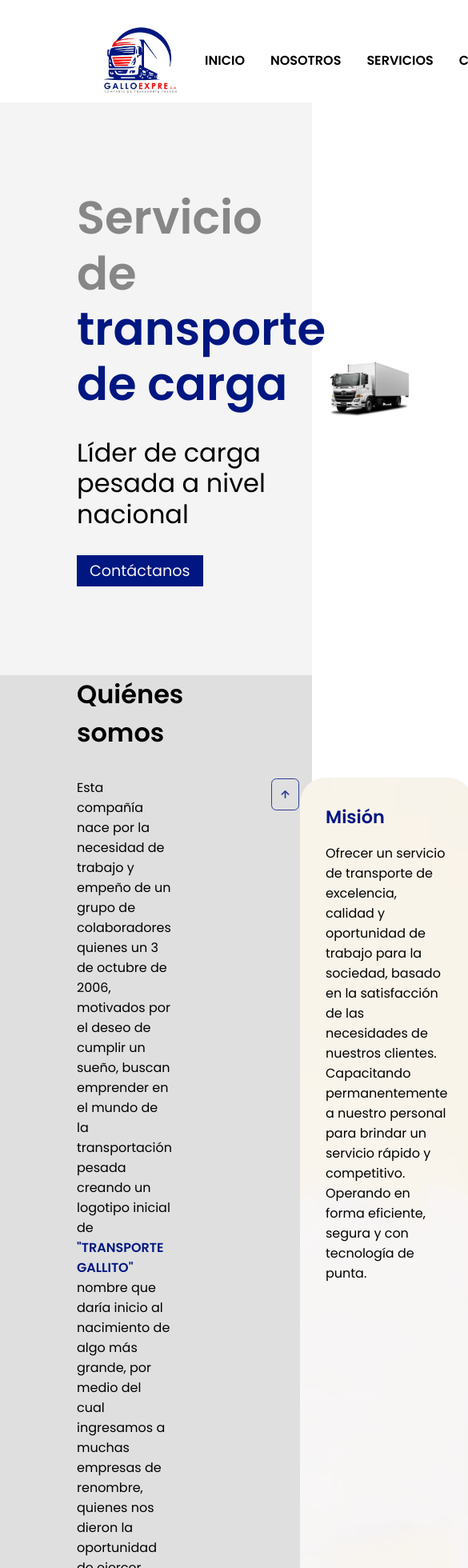
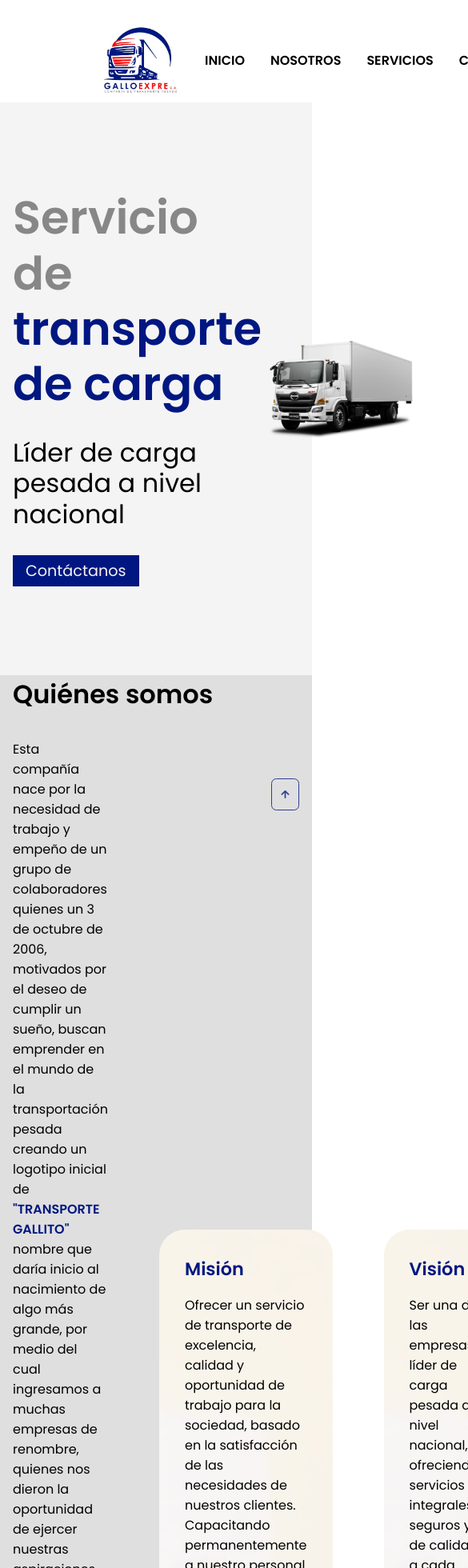
Before and after one commit to StalinAM/galloexpre, a React (Vite) app: page / in a window 390 px wide. Shown: the top 1960 px of the page at 80% size, 585 px wide, since content can reach past the window. Built offline with nearby package versions, Linux system fonts and the light colour scheme.

Commit message:
added media query

```diff
--- a/src/components/About.jsx
+++ b/src/components/About.jsx
@@ -10,24 +10,36 @@ const Container = styled.section`
   flex-direction: column;
   justify-content: center;
   background-color: ${(props) => props.theme.Background};
+  @media screen and (max-width: 1080px) {
+    padding: 0 3rem;
+  }
+  @media screen and (max-width: 768px) {
+    padding: 0 1.5rem;
+  }
+  @media screen and (max-width: 480px) {
+    padding: 0 1rem;
+  }
 `
 const Title = styled.h2`
   font-size: 2rem;
 `
 const Content = styled.div`
   display: flex;
+  align-items: center;
+  gap: 4rem;
 `
 const History = styled.article`
+  max-width: 50ch;
   display: flex;
   flex-direction: column;
   gap: 1rem;
-  padding-right: 10rem;
 `
 const Info = styled.div`
   display: flex;
   gap: 4rem;
 `
 const Box = styled.article`
+  max-width: 50ch;
   display: flex;
   flex-direction: column;
   gap: 1rem;
--- a/src/components/Contact.jsx
+++ b/src/components/Contact.jsx
@@ -13,6 +13,15 @@ const Container = styled.section`
   flex-direction: column;
   justify-content: center;
   background-color: ${(props) => props.theme.Background};
+  @media screen and (max-width: 1080px) {
+    padding: 0 3rem;
+  }
+  @media screen and (max-width: 768px) {
+    padding: 0 1.5rem;
+  }
+  @media screen and (max-width: 480px) {
+    padding: 0 1rem;
+  }
 `
 const Title = styled.h2`
   font-size: 2rem;
--- a/src/components/Footer.jsx
+++ b/src/components/Footer.jsx
@@ -6,6 +6,15 @@ const Container = styled.footer`
   justify-content: space-between;
   justify-items: center;
   padding: 2rem 6rem;
+  @media screen and (max-width: 1080px) {
+    padding: 0 3rem;
+  }
+  @media screen and (max-width: 768px) {
+    padding: 0 1.5rem;
+  }
+  @media screen and (max-width: 480px) {
+    padding: 0 1rem;
+  }
 `
 const Text = styled.p`
   max-width: 400px;
--- a/src/components/Home.jsx
+++ b/src/components/Home.jsx
@@ -8,6 +8,15 @@ const Container = styled.section`
   min-height: calc(100vh - 128px);
   padding: 0 6rem;
   background-color: ${(props) => props.theme.Background2};
+  @media screen and (max-width: 1080px) {
+    padding: 0 3rem;
+  }
+  @media screen and (max-width: 768px) {
+    padding: 0 1.5rem;
+  }
+  @media screen and (max-width: 480px) {
+    padding: 0 1rem;
+  }
 `
 const Content = styled.div`
   max-width: 60ch;
--- a/src/components/Services.jsx
+++ b/src/components/Services.jsx
@@ -11,6 +11,15 @@ const Container = styled.section`
   flex-direction: column;
   justify-content: center;
   background-color: ${(props) => props.theme.Background2};
+  @media screen and (max-width: 1080px) {
+    padding: 0 3rem;
+  }
+  @media screen and (max-width: 768px) {
+    padding: 0 1.5rem;
+  }
+  @media screen and (max-width: 480px) {
+    padding: 0 1rem;
+  }
 `
 const Title = styled.h2`
   font-size: 2rem;
```
